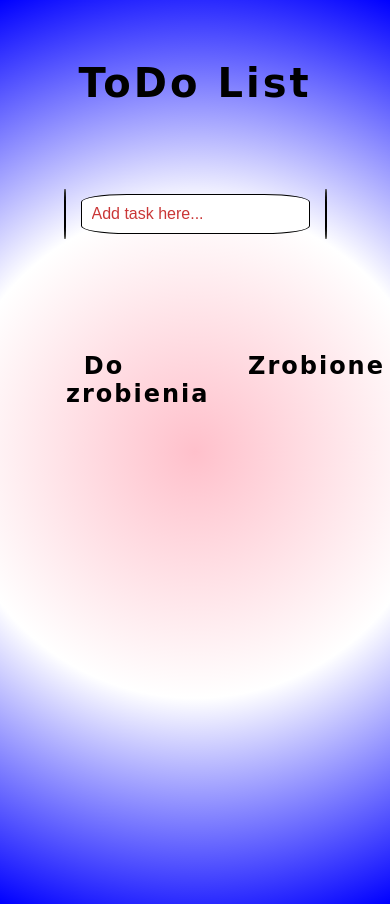
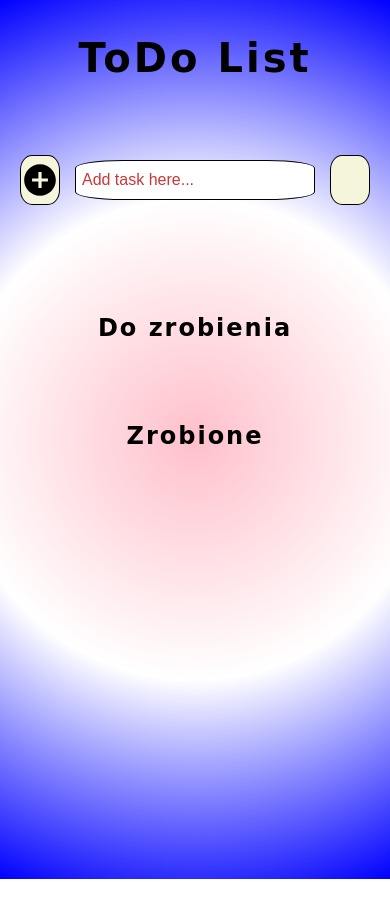
Before and after one commit to MoniaZakr/To-Do-List, a plain HTML site: page index.html in a window 390 px wide. After the commit the page ends 879 px from the top, so only its background shows below. Drawn offline with Linux system fonts and the light colour scheme.

Commit message:
adding media query

```diff
--- a/style.css
+++ b/style.css
@@ -60,7 +60,7 @@ button:hover {
     height: 40px;
     width: 300px;
     margin:3px 0;
-    padding: 0 10px;
+    padding: 0 6px;
     font-size: 16px;
     border-radius: 20%;
     border: solid black 1px;
@@ -162,3 +162,33 @@ span {
     letter-spacing: 2px;
     margin: 40px;
 }
+@media (max-width: 460px) {
+    .heading {
+        margin: 35px;
+    }
+    .form {
+        height: 8rem;
+        margin: 30px 5px;
+        justify-content: space-between;
+    }
+    .input {
+       width: 200px; ;
+    }
+    .error {
+        top: -2px;
+        left: 30%;
+    }
+    #date {
+        position: absolute;
+        top: 90px;
+    }
+    .container {
+        flex-direction: column;align-items: center;
+    }
+    .toDo {
+       flex-direction: row;
+    }
+    .lists, .listsOfDone {
+        width: 100%;
+    }
+}
```
Also changed, not shown: index.html (+0 -1 lines).
